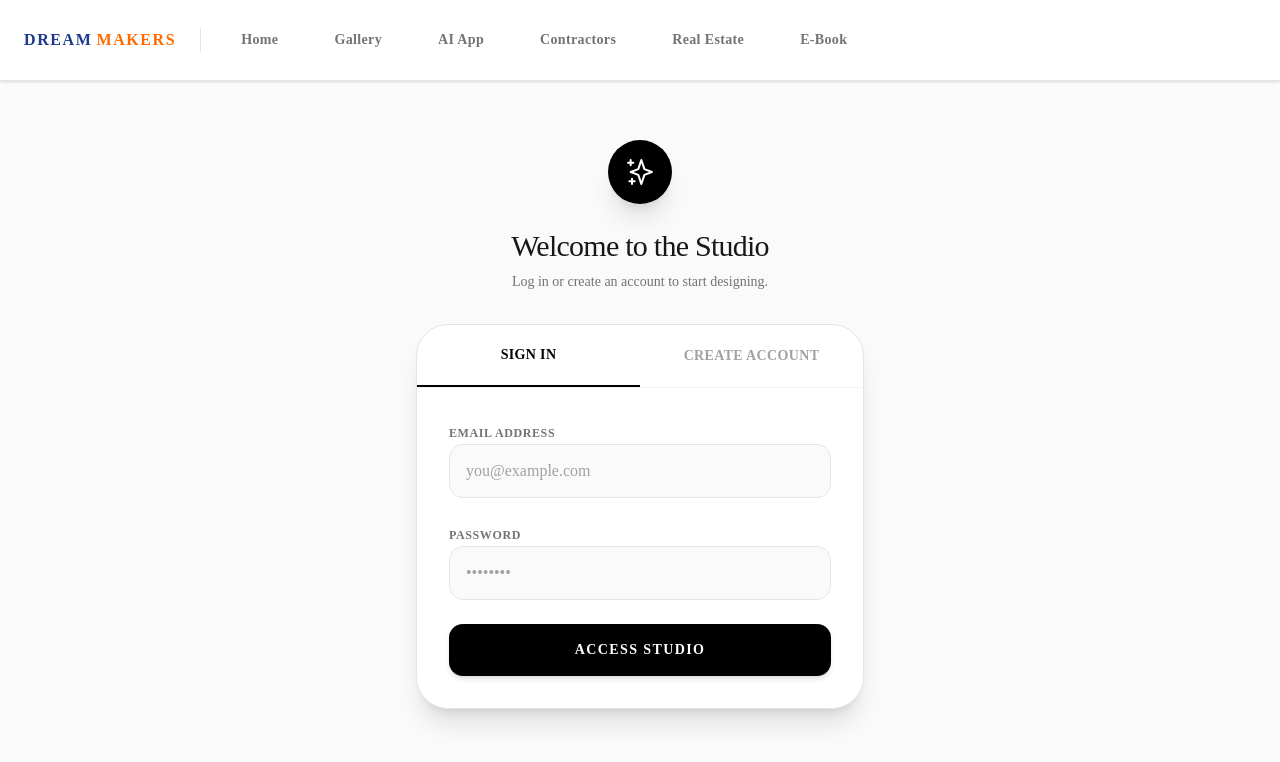
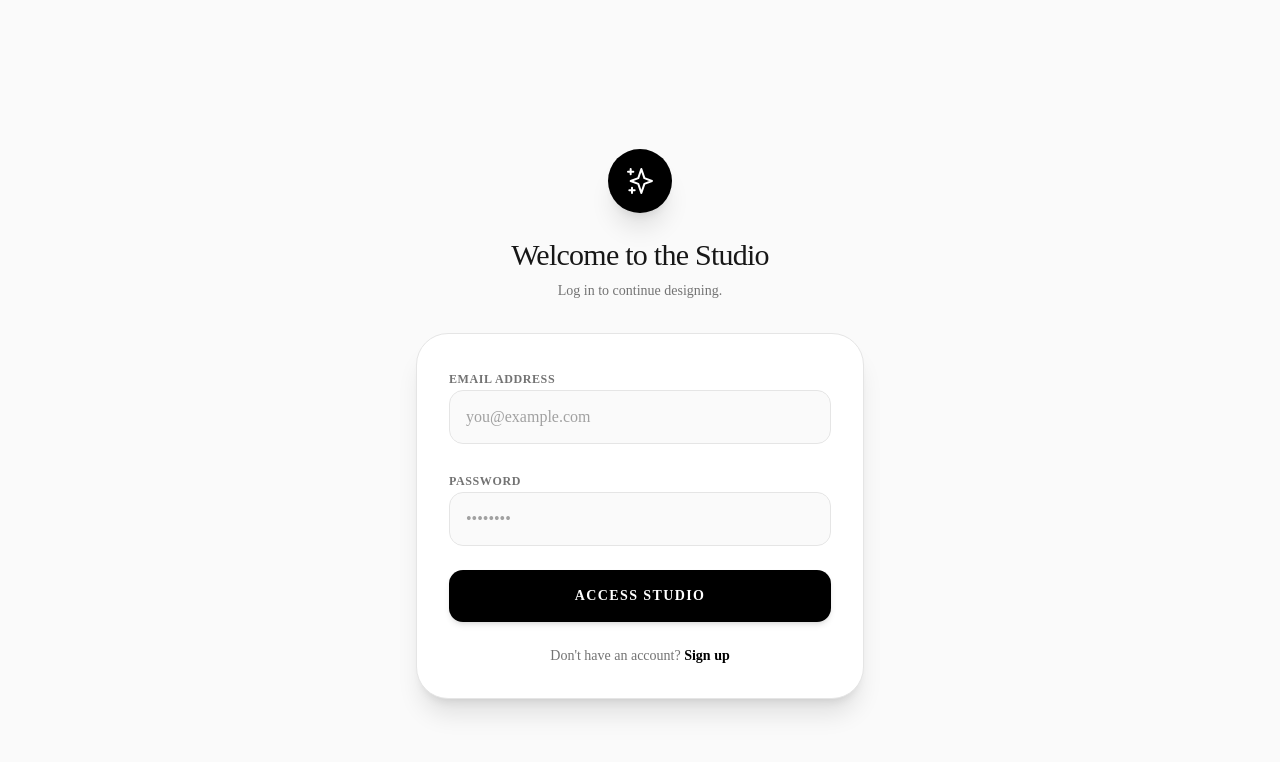
Before and after one commit to dreammakersstudio24-hub/dream-makers-studio, a Next.js app: page /login in a window 1280 px wide. Shown: the top 762 px of the page. Built offline with nearby package versions, Linux system fonts and the light colour scheme; no server answers.

Commit message:
update ui

```diff
--- a/src/app/login/page.tsx
+++ b/src/app/login/page.tsx
@@ -54,32 +54,14 @@ export default function LoginPage({
            </svg>
          </div>
          <h1 className="text-3xl font-light mb-2 tracking-tight text-neutral-900">
-           Welcome to the Studio
+           {isSignUp ? "Create an Account" : "Welcome to the Studio"}
          </h1>
          <p className="text-neutral-500 font-light text-sm">
-           Log in or create an account to start designing.
+           {isSignUp ? "Sign up to start transforming spaces with AI." : "Log in to continue designing."}
          </p>
       </div>
 
       <div className="w-full max-w-md bg-white border border-neutral-200 shadow-xl rounded-[2rem] overflow-hidden">
-        {/* Tab Header */}
-        <div className="flex w-full border-b border-neutral-100">
-          <button
-            type="button"
-            onClick={() => { setIsSignUp(false); setErrorMessage(""); }}
-            className={`flex-1 py-5 text-sm font-semibold tracking-wide transition-colors ${!isSignUp ? 'text-black border-b-2 border-black' : 'text-neutral-400 hover:text-neutral-600'}`}
-          >
-            SIGN IN
-          </button>
-          <button
-            type="button"
-            onClick={() => { setIsSignUp(true); setErrorMessage(""); }}
-            className={`flex-1 py-5 text-sm font-semibold tracking-wide transition-colors ${isSignUp ? 'text-black border-b-2 border-black' : 'text-neutral-400 hover:text-neutral-600'}`}
-          >
-            CREATE ACCOUNT
-          </button>
-        </div>
-
         {/* Form Body */}
         <div className="p-8">
           <form className="space-y-6" onSubmit={handleSubmit}>
@@ -127,6 +109,15 @@ export default function LoginPage({
               {isLoading ? "Authenticating..." : (isSignUp ? "Create My Account" : "Access Studio")}
             </button>
           </form>
+
+          {/* Toggle Mode Link */}
+          <div className="mt-6 text-center text-sm text-neutral-500">
+            {isSignUp ? (
+                <p>Already have an account? <button type="button" onClick={() => {setIsSignUp(false); setErrorMessage("");}} className="text-black font-bold hover:underline">Log in</button></p>
+            ) : (
+                <p>Don't have an account? <button type="button" onClick={() => {setIsSignUp(true); setErrorMessage("");}} className="text-black font-bold hover:underline">Sign up</button></p>
+            )}
+          </div>
         </div>
       </div>
     </div>
--- a/src/components/Navbar.tsx
+++ b/src/components/Navbar.tsx
@@ -5,6 +5,8 @@ import { usePathname } from 'next/navigation';
 
 export function Navbar() {
   const pathname = usePathname();
+
+  if (pathname.startsWith('/app') || pathname.startsWith('/login')) return null;
 
   const links = [
     { name: 'Home', href: '/' },
```
